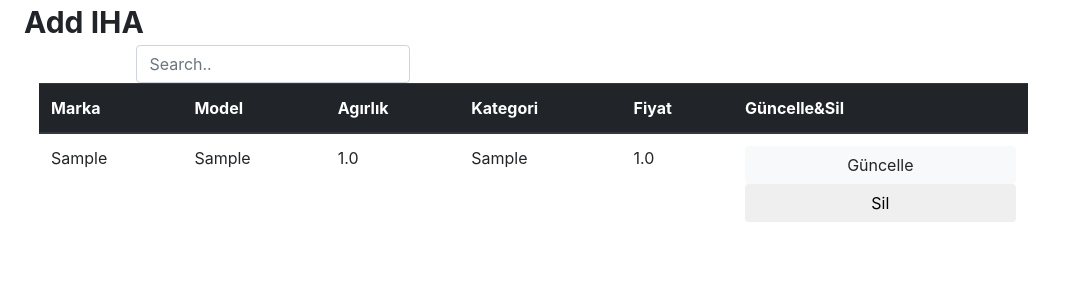
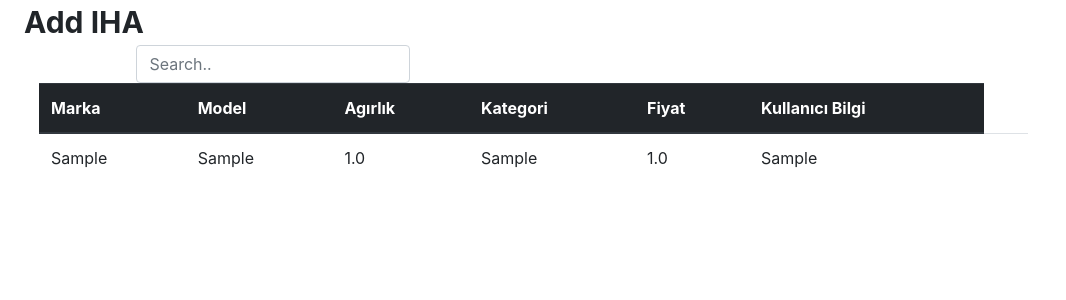
Before and after one commit to onurcaydere/rent_iha, a Django app: page /Siparis in a window 1280 px wide. Shown: the part 56-356 px from the top of the page, without its empty margins (0-1066 px from the left). Run offline with Django 4.2, Linux system fonts and the light colour scheme; tables that the repository leaves empty hold one stand-in row (values such as "Sample post"); some libraries are stand-ins or nearby versions.

Commit message:
Update siparis.html

```diff
--- a/iha_kirala/templates/iha_app/siparis.html
+++ b/iha_kirala/templates/iha_app/siparis.html
@@ -44,7 +44,7 @@
                                                 <th scope="col">Agırlık</th>
                                                 <th scope="col">Kategori</th>
                                                 <th scope="col">Fiyat</th>
-                                                <th>Güncelle&Sil</th>
+                                                <th scope="col">Kullanıcı Bilgi</th>
                                               </tr>
                                             </thead>
                                             <tbody id="myTable">
@@ -55,9 +55,9 @@
                                                 <td>{{job.iha_agr}}</td>
                                                 <td>{{job.iha_kat}}</td>
                                                 <td>{{job.iha_fiyat}}</td>
+                                                 <td>{{job.iha_kullanıcı}}</td>
+
                                                 <td>
-                                                    <button onclick="window.location.href='update/{{ job.id }}'" class="btn d-block w-100 d-sm-inline-block btn-light">Güncelle</button>
-                                                    <button onclick="window.location.href='delete/{{ job.id }}'" class="btn d-block w-100 d-sm-inline-block btn-red">Sil</button>
 
 
                                                 </td>
```
